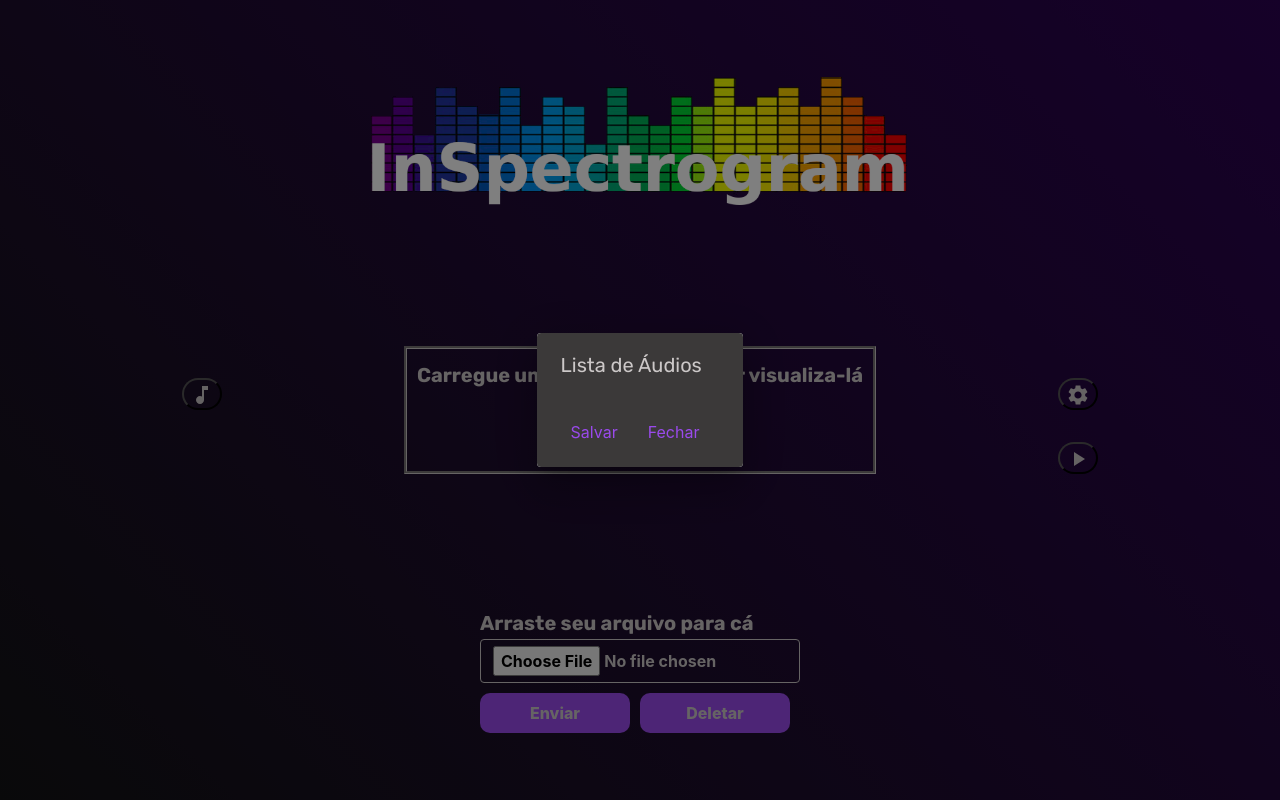
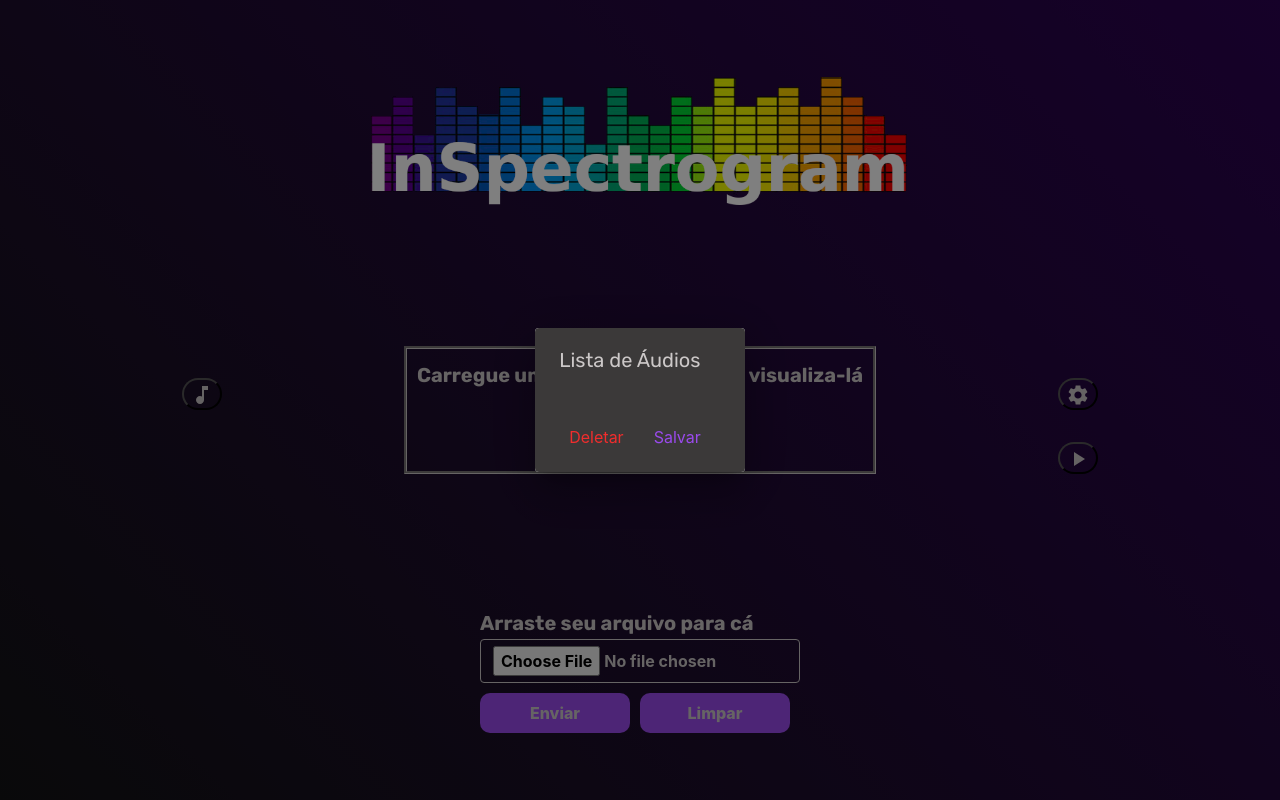
Before and after one commit to Saliba-san/inspectrogram, a React (Create React App) app in the folder front/: page / in a window 1280 px wide. Both pictures are taken after a click on the button 201 px from the left and 394 px from the top of the page. Built offline with nearby package versions, Linux system fonts and the light colour scheme.

Commit message:
Mudanças estéticas, deleção de parâmetros e adção de opções

```diff
--- a/front/src/components/BaseDialog/BaseDialog.tsx
+++ b/front/src/components/BaseDialog/BaseDialog.tsx
@@ -21,7 +21,7 @@ export function BaseDialog(props: BaseDialogProps) {
             aria-describedby="alert-dialog-description"
         >
             <div className={classes.inputContainer}>
-                <DialogTitle style={{border: "10px", color: "#ccc8c8"}}>
+                <DialogTitle style={{border: "10px", color: "#ccc8c8", minWidth: 200}}>
                     {props.name}
                 </DialogTitle>
                 <DialogContent>
--- a/front/src/components/FileUploader/FileUploader.tsx
+++ b/front/src/components/FileUploader/FileUploader.tsx
@@ -143,7 +143,7 @@ export function FileUploader() {
                                     clearForm();
                                 }}
                             >
-                                Deletar
+                                Limpar
                             </button>
                         </div>
                     </Grid>
--- a/front/src/components/MusicList/MusicList.tsx
+++ b/front/src/components/MusicList/MusicList.tsx
@@ -15,7 +15,7 @@ export function MusicList() {
 
     const classes = useStyles();
 
-    const {musicas} = useMusica()
+    const {musicas, deleteMusica} = useMusica()
     const {setParameters} = useParameters()
 
     const [musicid, setMusicid] = useState(-1)
@@ -26,11 +26,13 @@ export function MusicList() {
     }
 
     function handleSaveParameters(){
-        if (musicas !== undefined ) {
+        if (musicas !== undefined) {
+            if(musicas.length > 0) {
                 setParameters({
                     specid: (musicas[musicid].id).toString()
                 })
                 console.log(musicas[musicid].id)
+            }
         }
         setOpenParam(false)
     }
@@ -39,9 +41,14 @@ export function MusicList() {
         setMusicid(index)
     }
 
-    function handleCole() {
+    function handleColese() {
         setOpenParam(false)
         setMusicid(-1)
+    }
+
+    function handleDelete() {
+
+        deleteMusica(musicid)
     }
 
     return(
@@ -87,19 +94,26 @@ export function MusicList() {
 
 
 
-                <div>
+                <div style={{marginTop: 10}}>
+                    <Grid
+                        container
+                        direction="row"
+                        justifyContent="space-between"
+                        alignItems="center"
+                    >
+                        <button
+                            onClick={() => handleDelete()}
+                            className={classes.deleteButton}
+                        >
+                            Deletar
+                        </button>
                         <button
                             onClick={() => handleSaveParameters()}
                             className={classes.paramButton}
                         >
                             Salvar
                         </button>
-                    <button
-                        onClick={() => handleCole()}
-                        className={classes.paramButton}
-                    >
-                        Fechar
-                    </button>
+                    </Grid>
                 </div>
             </BaseDialog>
             <button
--- a/front/src/components/ParametersBox/ParametersBox.tsx
+++ b/front/src/components/ParametersBox/ParametersBox.tsx
@@ -31,6 +31,7 @@ export function ParametersBox() {
     const [mode, setMode] = useState("power")
     const [window, setWindow] = useState("hann")
     const [intensity, setIntensity] = useState("db")
+    const [analysis, setAnalysis] = useState("simple")
 
     const [openParam, setOpenParam] = useState(false)
 
@@ -45,7 +46,8 @@ export function ParametersBox() {
             hoplength: Number(hoplength),
             mode: mode,
             window: window,
-            intensity: intensity
+            intensity: intensity,
+            analysis: analysis
         } as ParametersType
         console.log(parameters)
 
@@ -119,6 +121,30 @@ export function ParametersBox() {
                     </ToggleButtonGroup>
                 </Grid>
 
+                <Grid
+                    container
+                    direction="row"
+                    justifyContent="space-evenly"
+                    alignItems="center"
+                    style={{paddingTop: 10}}
+                >
+                    <Typography
+                        variant={"subtitle1"}
+                        style={{color: "#ccc8c8"}}
+                    >
+                        Análise:
+                    </Typography>
+                    <ToggleButtonGroup
+                        color="primary"
+                        value={analysis}
+                        exclusive
+                        onChange={ (event, data) => setAnalysis(data)}
+                    >
+                        <ToggleButton value="simple" style={{color: "#ccc8c8", paddingLeft: 20}} >Simp</ToggleButton>
+                        <ToggleButton value="complex" style={{color: "#ccc8c8"}} >Cmplx</ToggleButton>
+                    </ToggleButtonGroup>
+                </Grid>
+
                 <div style={{marginTop: 10}}>
                     <Grid
                         container
--- a/front/src/contexts/MusicasContext.tsx
+++ b/front/src/contexts/MusicasContext.tsx
@@ -1,4 +1,4 @@
-import {createContext, ReactNode, useState} from "react";
+import {createContext, ReactNode, SetStateAction, useState} from "react";
 
 export type Musica = {
     id: number,
@@ -10,6 +10,7 @@ export type Musica = {
 type MusicContextType = {
     musicas: Musica[] | undefined,
     setMusics: (data: Musica[]) => Promise<void>
+    deleteMusica: (music: number) => void
 }
 
 export const MusicContext = createContext({} as MusicContextType)
@@ -18,14 +19,14 @@ type MusicaContextTypeProviderPorps = {
     children: ReactNode,
 }
 
-export function MusicContextProvider (props: MusicaContextTypeProviderPorps) {
+export function MusicContextProvider(props: MusicaContextTypeProviderPorps) {
 
     const [musicas, setMusicas] = useState<Musica[]>([])
 
-    async function updateMusicas (data: Musica[]) {
+    async function updateMusicas(data: Musica[]) {
 
         console.log(data)
-        data.forEach( item => {
+        data.forEach(item => {
             const newmusic: Musica = {
                 id: item.id,
                 artist: item.artist,
@@ -40,8 +41,25 @@ export function MusicContextProvider (props: MusicaContextTypeProviderPorps) {
 
     }
 
+    async function deleteMusic(id: number) {
+        if (id > -1) {
+            console.log(id)
+            console.log(musicas)
+            let aux: Musica[] = [];
+            for(let i = 0; i < musicas.length; i++) {
+                if(i !== id)
+                    aux = ([
+                        ...aux,
+                        musicas[i]
+                    ])
+            }
+            console.log(aux )
+            setMusicas(aux)
+        }
+    }
+
     return (
-        <MusicContext.Provider value={{musicas: musicas, setMusics: updateMusicas}} >
+        <MusicContext.Provider value={{musicas: musicas, setMusics: updateMusicas, deleteMusica: deleteMusic}} >
             {props.children}
         </MusicContext.Provider>
     )
--- a/front/src/contexts/ParametersContext.tsx
+++ b/front/src/contexts/ParametersContext.tsx
@@ -8,7 +8,8 @@ const Parameters = {
     hoplength: 512,
     cmap: "default",
     mode: "power",
-    intensity: "db"
+    intensity: "db",
+    analysis: "simple",
 } as ParametersType
 
 export type ParametersType = {
@@ -18,7 +19,8 @@ export type ParametersType = {
     hoplength?: number,
     cmap?: string,
     mode?: string,
-    intensity?: string
+    intensity?: string,
+    analysis?: string
 }
 
 
@@ -37,7 +39,7 @@ export function ParametersContextProvider (props: ParametersContextTypeProviderP
 
     const [parameters, setParameters] = useState<ParametersType>(Parameters)
 
-    function setParametersData({cmap,framelength,hoplength,mode,specid,window,intensity}:ParametersType){
+    function setParametersData({cmap,framelength,hoplength,mode,specid,window,intensity, analysis}:ParametersType){
 
         if (specid === undefined) {
             setParameters({
@@ -47,7 +49,8 @@ export function ParametersContextProvider (props: ParametersContextTypeProviderP
                 hoplength,
                 cmap,
                 mode,
-                intensity
+                intensity,
+                analysis
             })
         } else {
             setParameters({
@@ -57,7 +60,8 @@ export function ParametersContextProvider (props: ParametersContextTypeProviderP
                 hoplength: parameters.hoplength,
                 cmap: parameters.cmap,
                 mode: parameters.mode,
-                intensity: parameters.intensity
+                intensity: parameters.intensity,
+                analysis: parameters.analysis
             })
         }
     }
--- a/front/src/styles.js
+++ b/front/src/styles.js
@@ -89,6 +89,22 @@ export const useStyles = makeStyles({
         marginRight:10,
         fontSize: "1rem",
     },
+    deleteButton: {
+        fontWeight: 400,
+        borderRadius: 5,
+        height: 30,
+        paddingRight: 10,
+        paddingLeft: 10,
+        color: "#f12d2d",
+        background: "transparent",
+        border: "transparent",
+        '&:hover': {
+            background: "#454148",
+        },
+        transition: "step-end",
+        marginRight:10,
+        fontSize: "1rem",
+    },
     settingButton: {
         borderRadius: 100,
         background: "transparent",
```
Lines whose indentation alone changed are shown as unchanged.
